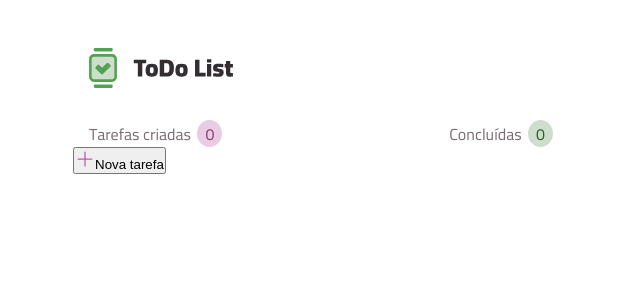
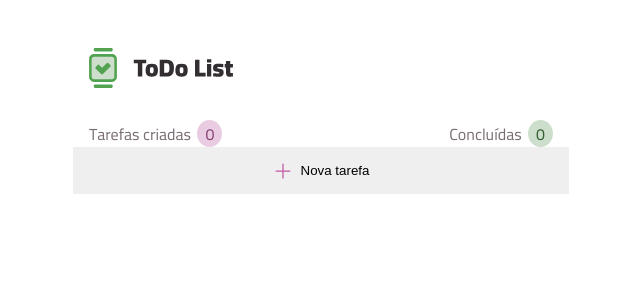
Before and after one commit to cauealb/projects-React, a React (Vite) app: page / in a window 1280 px wide. Shown: the top 300 px of the page, without its empty margins (319-959 px from the left). Built offline with nearby package versions, Linux system fonts and the light colour scheme.

Commit message:
feat: Iniciando estilização do botão

```diff
--- a/src/components/NewTask/NewTask.jsx
+++ b/src/components/NewTask/NewTask.jsx
@@ -3,7 +3,7 @@ import './style/NewTask.css';
 
 export default function NewTask() {
     return (
-        <button>
+        <button class="newTask">
             <PlusIcon color="#C257A4" size={20} />
             Nova tarefa
         </button>
--- a/src/components/NewTask/style/NewTask.css
+++ b/src/components/NewTask/style/NewTask.css
@@ -0,0 +1,10 @@
+.newTask {
+    display: flex;
+    align-items: center;
+    justify-content: center;
+    gap: 0.60em;
+    border: none;
+    outline: none;
+    width: 100%;
+    padding: 1em;
+}
```
